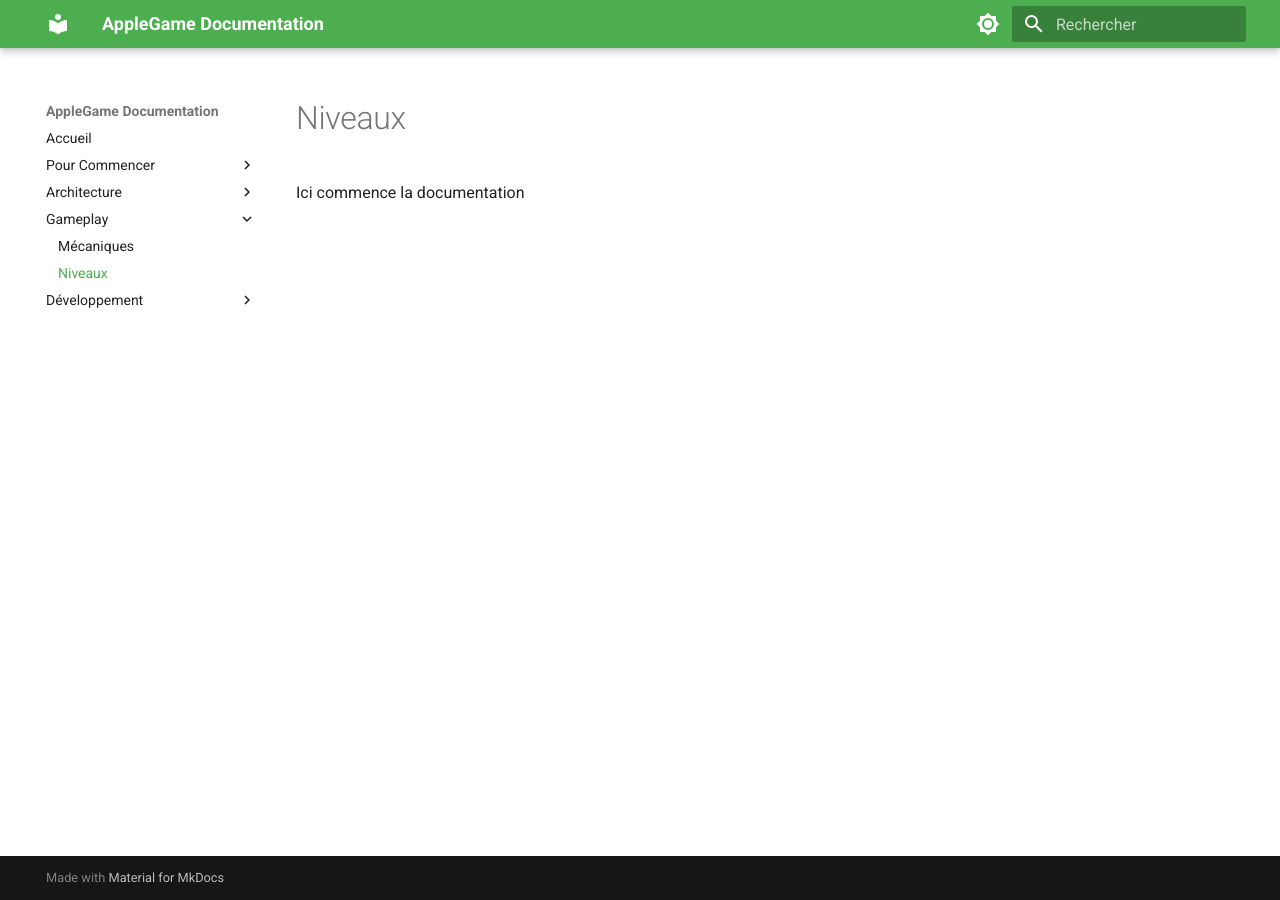
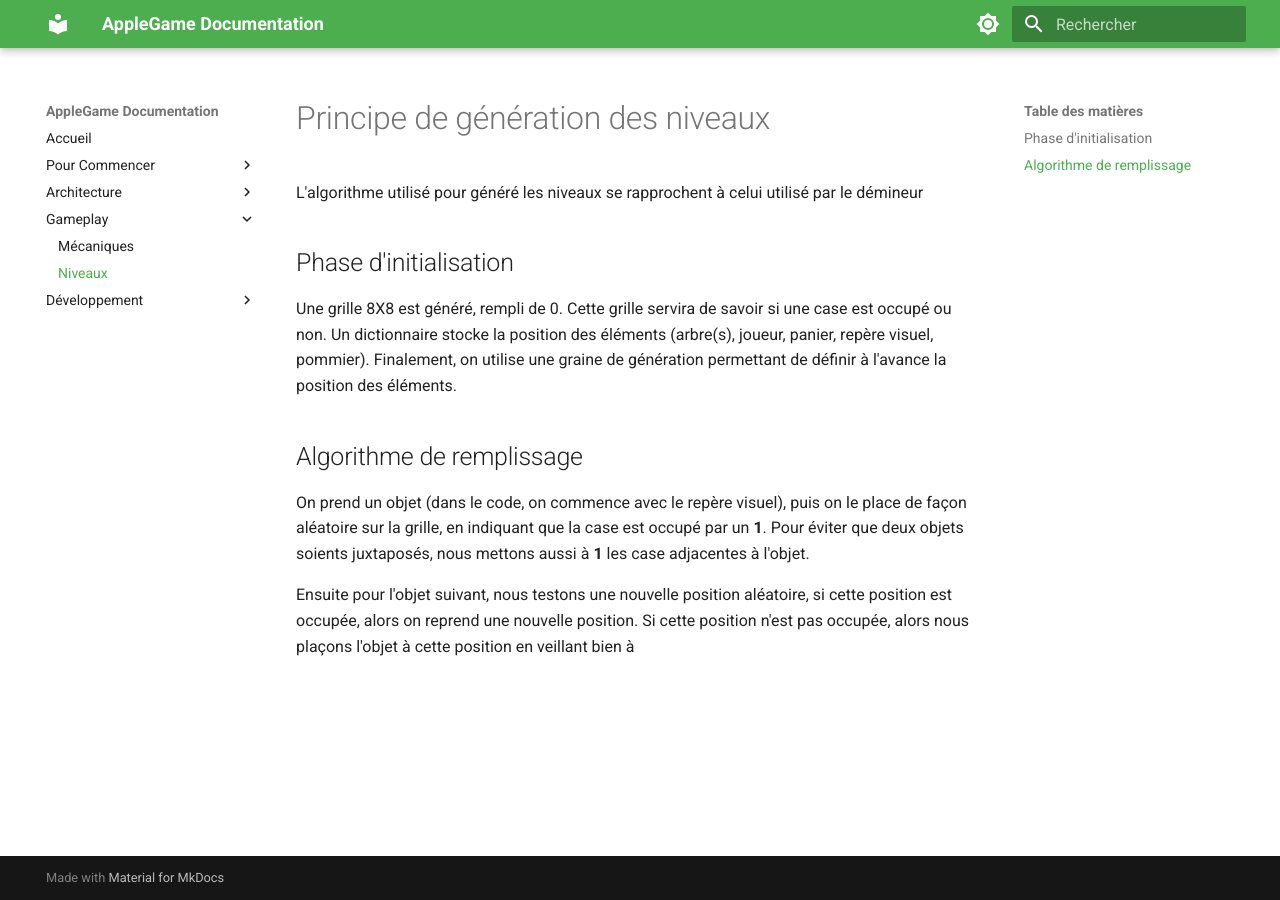
Before and after one commit to drogomatteo/apple-game, an MkDocs documentation site: the page built from docs/levels/level_generation.md, in a window 1280 px wide. Built offline with MkDocs 1.6.1 and Material for MkDocs 9.7.7, drawn with Linux system fonts in a browser that asks for light colours.

Commit message:
Modif documentation

```diff
--- a/docs/levels/level_generation.md
+++ b/docs/levels/level_generation.md
@@ -1 +1,13 @@
-Ici commence la documentation
+# Principe de génération des niveaux
+
+L'algorithme utilisé pour généré les niveaux se rapprochent à celui utilisé par le démineur
+
+## Phase d'initialisation
+
+Une grille 8X8 est généré, rempli de 0. Cette grille servira de savoir si une case est occupé ou non. Un dictionnaire stocke la position des éléments (arbre(s), joueur, panier, repère visuel, pommier). Finalement, on utilise une graine de génération permettant de définir à l'avance la position des éléments.
+
+## Algorithme de remplissage
+
+On prend un objet (dans le code, on commence avec le repère visuel), puis on le place de façon aléatoire sur la grille, en indiquant que la case est occupé par un **1**. Pour éviter que deux objets soients juxtaposés, nous mettons aussi à **1** les case adjacentes à l'objet.
+
+Ensuite pour l'objet suivant, nous testons une nouvelle position aléatoire, si cette position est occupée, alors on reprend une nouvelle position. Si cette position n'est pas occupée, alors nous plaçons l'objet à cette position en veillant bien à
--- a/mkdocs.yml
+++ b/mkdocs.yml
@@ -28,10 +28,9 @@ nav:
       - Premier Lancement du jeu: PREMIER_LANCEMENT.md
   - Architecture:
       - Vue d'ensemble: ARCHITECTURE.md
+      - Projet: project/index.md
       - Scripts: scripts/index.md
       - Scènes: scenes/index.md
-      - Assets: assets/index.md
-      - Projet: project/index.md
   - Gameplay:
       - Mécaniques: GAMEPLAY.md
       - Niveaux: levels/level_generation.md
```
Also changed, not shown: README.md (+1 -1 lines), docs/API.md (+0 -8 lines), docs/GAMEPLAY.md (+2 -2 lines), docs/index.md (+4 -0 lines).
